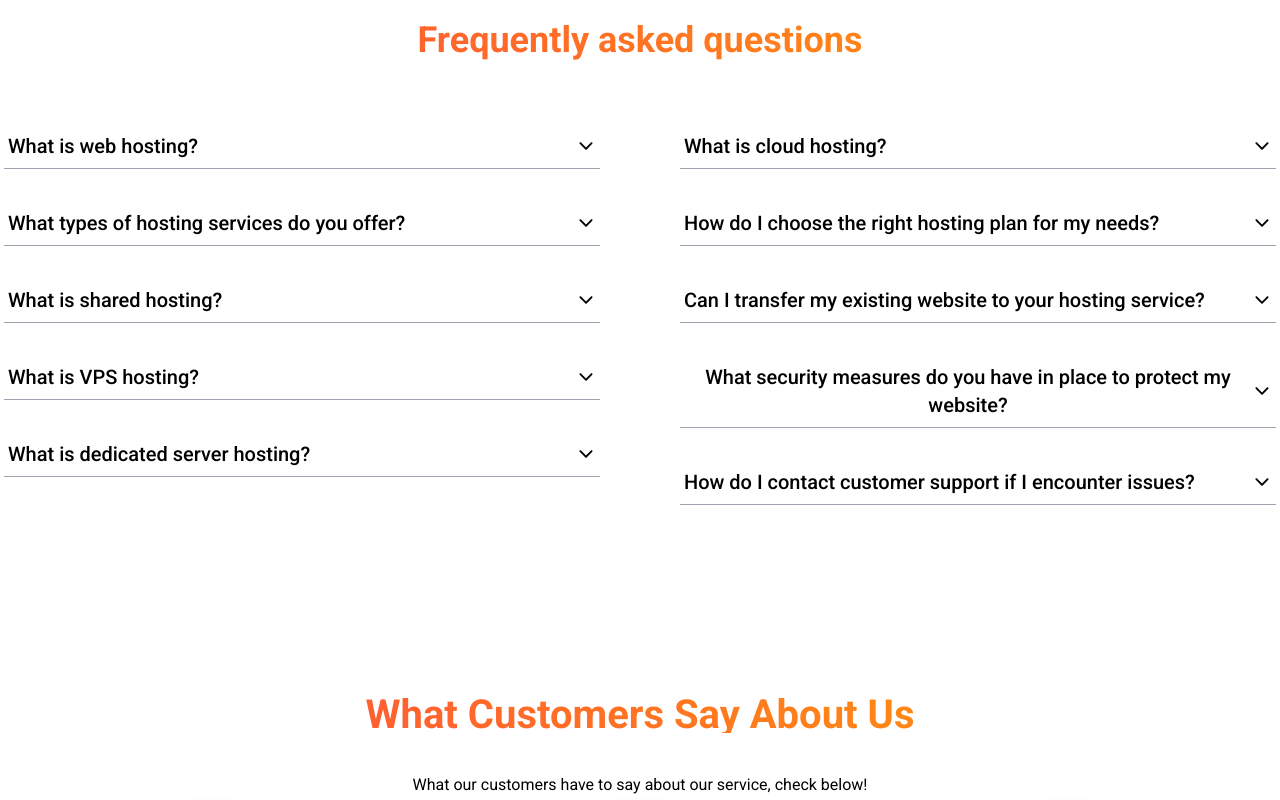
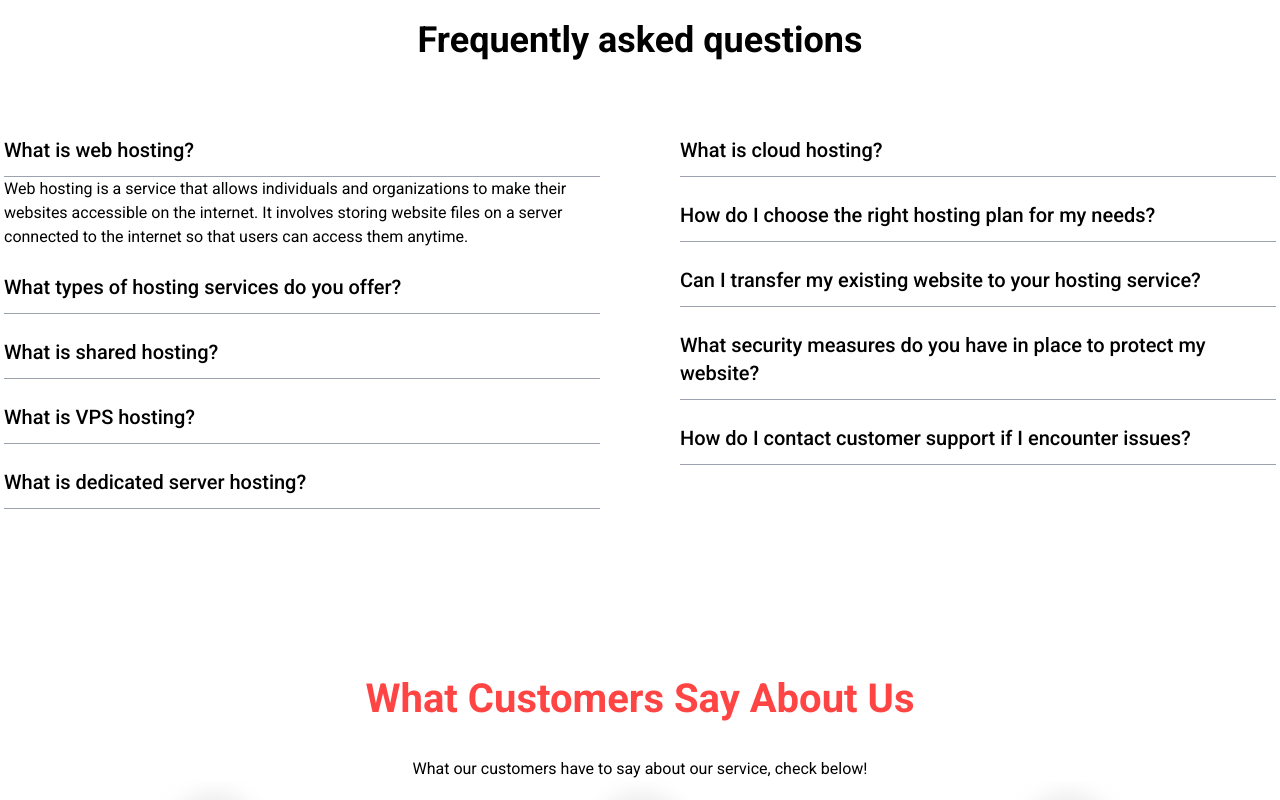
Before and after one commit to pothikit/hostfule-project, a React (Create React App) app: page / in a window 1280 px wide. Shown: the part 7160-7960 px from the top of the page. Built offline with nearby package versions, Linux system fonts and the light colour scheme; a web font is replaced by a local one.

Commit message:
faq accordion is working fine

```diff
--- a/package.json
+++ b/package.json
@@ -8,6 +8,7 @@
     "@testing-library/user-event": "^13.5.0",
     "@trendyol-js/react-carousel": "^3.0.2",
     "react": "^18.2.0",
+    "react-collapse": "^5.1.1",
     "react-dom": "^18.2.0",
     "react-icons": "^4.10.1",
     "react-router-dom": "^6.14.2",
--- a/src/components/footer/Footer.jsx
+++ b/src/components/footer/Footer.jsx
@@ -118,13 +118,13 @@ function Footer() {
             {/* container */}
             <div className="copyright py-4 text-white bg-primary">
                 <div className="container mx-auto">
-                    <flex className="flex items-center justify-between">
+                    <div className="flex items-center justify-between">
                         <span>Copyright © HostFlu 2023</span>
                         <ul className='flex items-center'>
                             <li className='border-r border-gray-300 px-3'>Terms of Service</li>
                             <li className='px-4'>Privacy Policy</li>
                         </ul>
-                    </flex>
+                    </div>
                 </div>
             </div>
         </footer>
--- a/src/components/home/Faq.jsx
+++ /dev/null
@@ -1,59 +0,0 @@
-import React, { useState } from 'react'
-import data from "../../data.json"
-import { IoIosArrowDown } from 'react-icons/io'
-import "./home.css"
-
-function Faq() {
-    const [activeFaq, setActiveFaq] = useState(null)
-    const faqData = data.faq.slice(0, 5);
-    const second5 = data.faq.slice(5, 10);
-    const handleClick = (id) => {
-        if (activeFaq !== id) {
-            setActiveFaq(id)
-        }
-        else { setActiveFaq(null) }
-    }
-    return (
-
-        <section className='p-1 py-20'>
-            <div className="container mx-auto">
-                <h1 className="text-center faq-top text-4xl mb-16 font-semibold">Frequently asked questions</h1>
-                <div className='grid grid-cols-1 md:grid-cols-2 gap-20'>
-                    <div>
-                        {
-                            faqData.map((faq) => (
-                                < div key={faq.id} >
-                                    <div className='flex items-center justify-between p-1 cursor-pointer border-b border-gray-400' onClick={() => handleClick(faq.id)}>
-                                        <button className='text-xl py-1 font-medium'>{faq.question}</button>
-                                        <span className={`${activeFaq === faq.id ? "rotate-180" : "rotate-0"} text-xl duration-200`}><IoIosArrowDown /></span>
-                                    </div>
-                                    <div className={`mt-3 my-5 px-2 ${activeFaq === faq.id ? "activeFaq" : "inactive"}`}>
-                                        {faq.answer}
-                                    </div>
-                                </div>
-                            ))
-                        }
-                    </div>
-                    {/* second faq */}
-                    <div>
-                        {
-                            second5.map((faq) => (
-                                < div key={faq.id} >
-                                    <div className='flex items-center justify-between p-1 cursor-pointer border-b border-gray-400' onClick={() => handleClick(faq.id)}>
-                                        <button className='text-xl py-1 font-medium'>{faq.question}</button>
-                                        <span className={`${activeFaq === faq.id ? "rotate-180" : "rotate-0"} text-xl duration-200`}><IoIosArrowDown /></span>
-                                    </div>
-                                    <div className={`mt-3 my-5 px-2 answer ${activeFaq === faq.id ? "activeFaq" : "inactive"}`}>
-                                        {faq.answer}
-                                    </div>
-                                </div>
-                            ))
-                        }
-                    </div>
-                </div>
-            </div>
-        </section >
-    )
-}
-
-export default Faq
--- a/src/components/home/Home.jsx
+++ b/src/components/home/Home.jsx
@@ -7,7 +7,7 @@ import WhyChoseUsSupport from './WhyChoseUsSupport'
 import Testimonial from './Testimonial'
 import UserOriented from './UserOriented'
 import MapGlobal from './MapGlobal'
-import Faq from './Faq'
+import Faq from './faqAccordion/Faq'
 
 function Home() {
     return (
--- a/src/components/home/Testimonial.jsx
+++ b/src/components/home/Testimonial.jsx
@@ -39,7 +39,7 @@ export default function Testimonial() {
         <section className="py-20">
             <div className="container mx-auto text-center">
                 <div className="section-top">
-                    <h1 className="text-center faq-top text-3xl md:text-[40px] mb-10 font-semibold">What Customers Say About Us</h1>
+                    <h1 className="text-center text-primary text-3xl md:text-[40px] mb-10 font-semibold">What Customers Say About Us</h1>
                     <p>What our customers have to say about our service, check below!</p>
                 </div>
                 <Slider {...settings}>
--- /dev/null
+++ b/src/components/home/faqAccordion/AccordionItem.jsx
@@ -0,0 +1,15 @@
+import React from 'react'
+import { Collapse } from 'react-collapse'
+
+function AccordionItem({ open, toggle, title, desc }) {
+    return (
+        <div className='py-3'>
+            <div onClick={toggle} className='cursor-pointer'>
+                <h2 className='text-xl font-medium pb-3 border-b border-gray-400 cursor-pointer'>{title}</h2>
+            </div>
+            <Collapse isOpened={open} className={`mt-3 p-1`}>{desc}</Collapse>
+        </div>
+    )
+}
+
+export default AccordionItem
--- /dev/null
+++ b/src/components/home/faqAccordion/Faq.jsx
@@ -0,0 +1,44 @@
+import React, { useState } from 'react'
+import data from "../../../data.json"
+import ".././home.css"
+import AccordionItem from './AccordionItem'
+
+function Faq() {
+    const [open, setOpen] = useState(1)
+    const faqData = data.faq.slice(0, 5);
+    const second5 = data.faq.slice(5, 10);
+    const toggle = (id) => {
+        if (open === id) {
+            return setOpen(null)
+        }
+        setOpen(id)
+
+    }
+    return (
+
+        <section className='p-1 py-20'>
+            <div className="container mx-auto">
+                <h1 className="text-center faq-top text-4xl mb-16 font-semibold">Frequently asked questions</h1>
+                <div className='grid grid-cols-1 md:grid-cols-2 gap-20'>
+                    <div>
+                        {
+                            faqData.map((faq) => (
+                                <AccordionItem open={faq.id === open} title={faq.question} desc={faq.answer} key={faq.id} toggle={() => toggle(faq.id)} />
+                            ))
+                        }
+                    </div>
+                    {/* second faq */}
+                    <div>
+                        {
+                            second5.map((faq) => (
+                                <AccordionItem open={faq.id === open} title={faq.question} desc={faq.answer} key={faq.id} toggle={() => toggle(faq.id)} />
+                            ))
+                        }
+                    </div>
+                </div>
+            </div>
+        </section >
+    )
+}
+
+export default Faq
--- a/src/components/home/home.css
+++ b/src/components/home/home.css
@@ -30,25 +30,10 @@ background-clip: text;
     background: rgb(255,68,68);
     background: linear-gradient(50deg, rgba(255,68,68,1) 13%, #FF7D1B  60%, rgba(255,255,255,1) 80%, #FF7D1B  100%);
     }
-    .inactive{
-        max-height: 0;
-        transition: all .8s cubic-bezier(0,1,0,1);
-        overflow: hidden;
-    }
-    .activeFaq{
-        max-height: 10000px;
-        overflow: auto !important;
-        transition: all .8s cubic-bezier(0,1,0,1) !important;
-
-    }
-
-    .faq-top{
-        background: linear-gradient(225deg, #FFA301 0%, #F44 100%);
-        background-clip: text;
-        -webkit-background-clip: text;
-        -webkit-text-fill-color: transparent;
-    }
-
+    /* faq accordion */
+    .ReactCollapse--collapse {
+        transition: height 500ms;
+      }
  /* testimonial carousel */
  .slick-slide{
     margin: 80px 0 !important;
```
Also changed, not shown: 1 other file (tests, documents, lock files or other folders).
